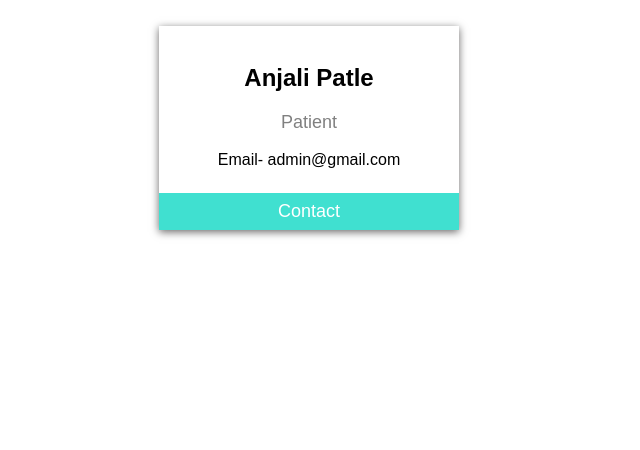
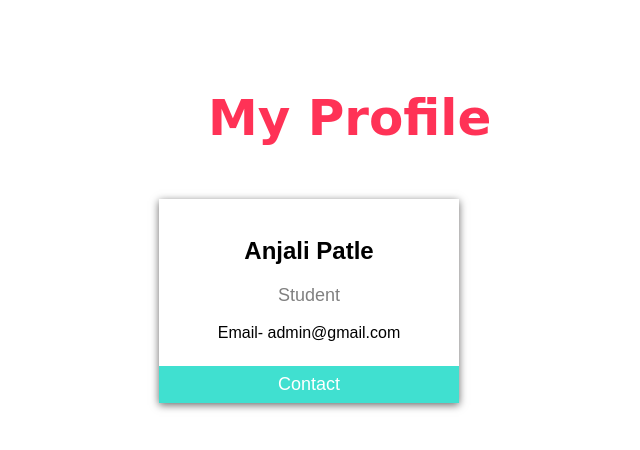
Before and after one commit to SanjeebNath382/sashakti, a PHP site: page /profile.php in a window 1280 px wide. Shown: the top 450 px of the page, without its empty margins (331-971 px from the left). Run offline with PHP 8.4, Linux system fonts and the light colour scheme; a user stored in the database is signed in; data comes from the database, SQL or seed files in the repository.

Commit message:
profile updated

```diff
--- a/profile.php
+++ b/profile.php
@@ -51,12 +51,12 @@ button:hover, a:hover {
 </head>
 <body>
 
-
+<h1 style="margin-left:42%;margin-top:5%;color:#ff3256;font-family: Brush Script MT, Brush Script Std, cursive;font-size:50px"><b>My Profile</b></h1><br>
 <div class="card">
  <!-- <img src="person-icon-female-user-profile-avatar-vector-18833553.jpg" alt="User" style="width:100%"> -->
   <br>
   <h2><?php echo $name;?></h2>
-  <p class="title">Patient</p>
+  <p class="title">Student</p>
   <p>Email- admin@gmail.com</p>
   <div style="margin: 24px 0;">
   </div>
```
